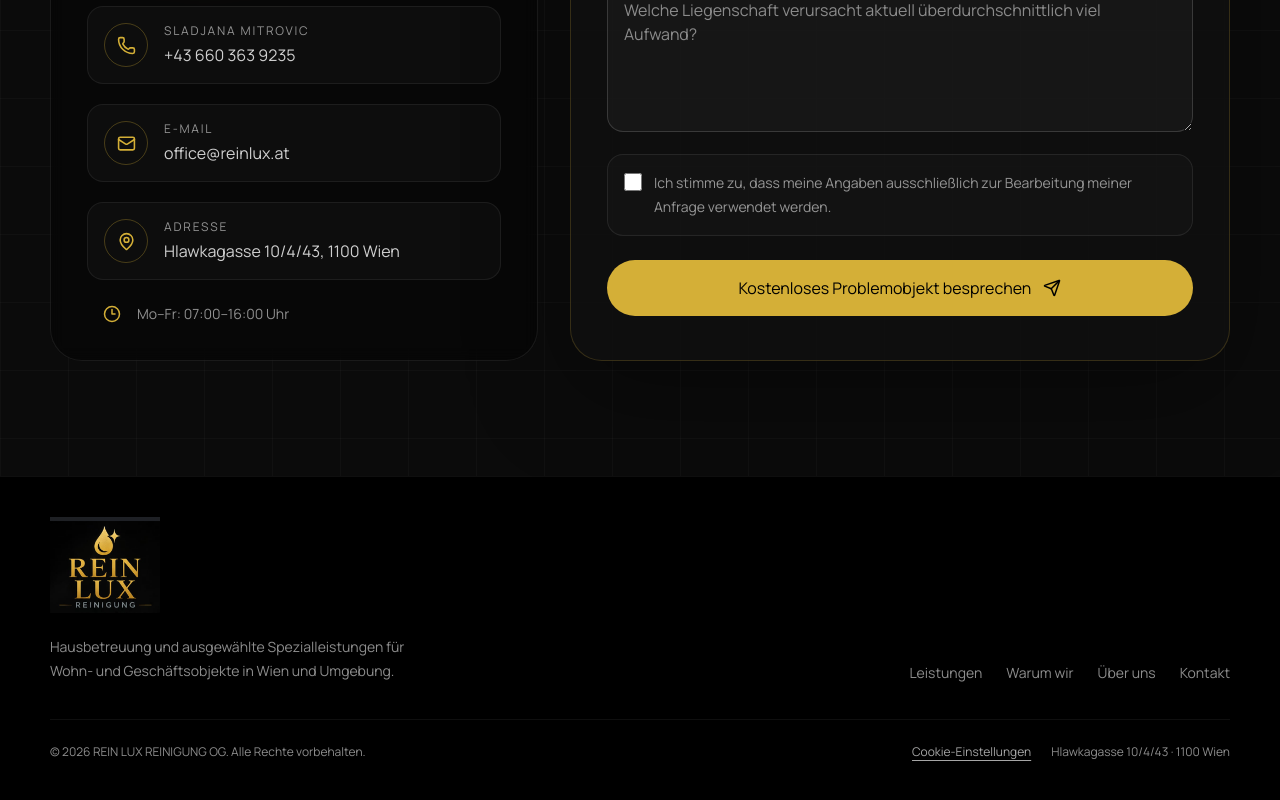
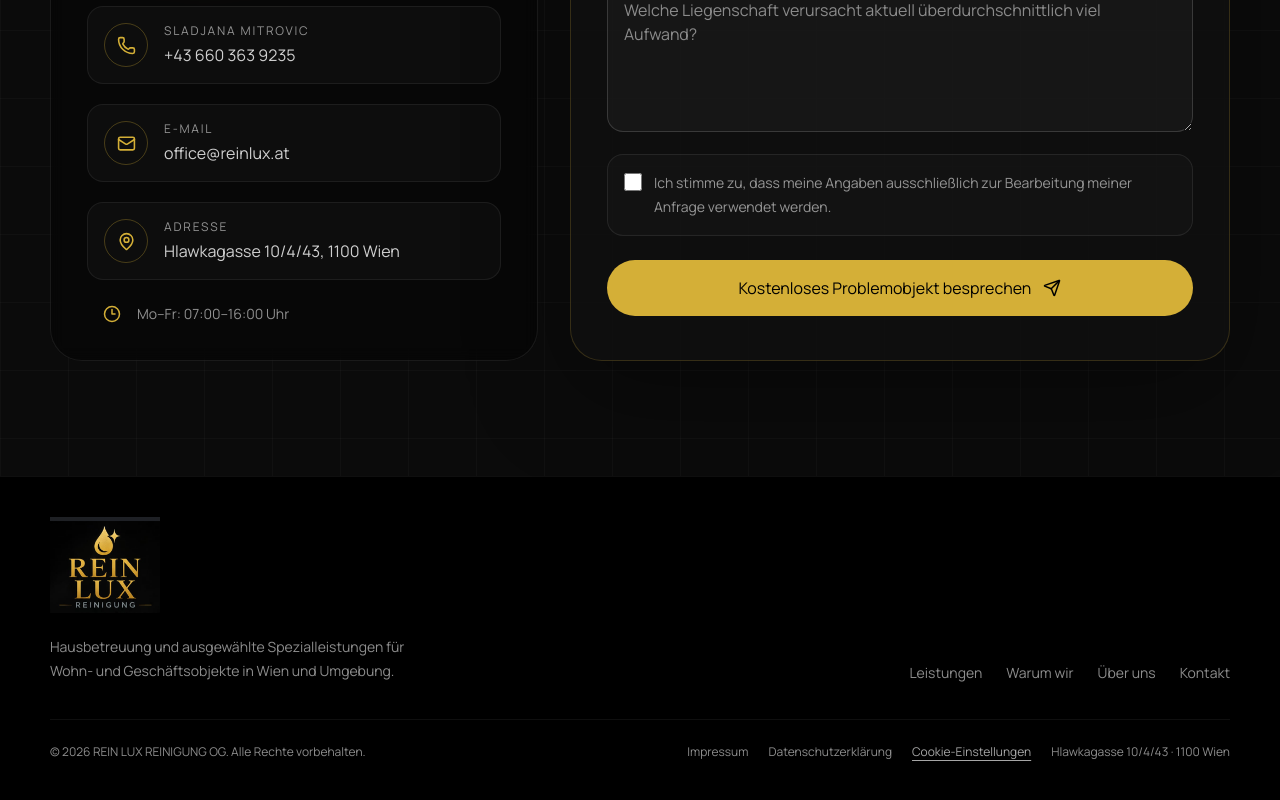
Before and after one commit to Leviackermana/rein-lux, a Next.js app: page / in a window 1280 px wide. Shown: the part 8358-9158 px from the top of the page. Built offline with nearby package versions, Linux system fonts and the light colour scheme.

Commit message:
Link legal drafts from site footer

```diff
--- a/components/Footer.tsx
+++ b/components/Footer.tsx
@@ -20,7 +20,7 @@ export default function Footer() {
       </div>
       <div className="section-shell mt-9 flex flex-col justify-between gap-3 border-t border-white/6 pt-6 text-xs text-white/55 sm:flex-row">
         <span>© {new Date().getFullYear()} REIN LUX REINIGUNG OG. Alle Rechte vorbehalten.</span>
-        <div className="flex flex-wrap items-center gap-x-5 gap-y-2"><CookieSettingsLink /><span>Hlawkagasse 10/4/43 · 1100 Wien</span></div>
+        <div className="flex flex-wrap items-center gap-x-5 gap-y-2"><a href="/impressum" className="hover:text-[#D4AF37]">Impressum</a><a href="/datenschutz" className="hover:text-[#D4AF37]">Datenschutzerklärung</a><CookieSettingsLink /><span>Hlawkagasse 10/4/43 · 1100 Wien</span></div>
       </div>
     </footer>
   );
```
